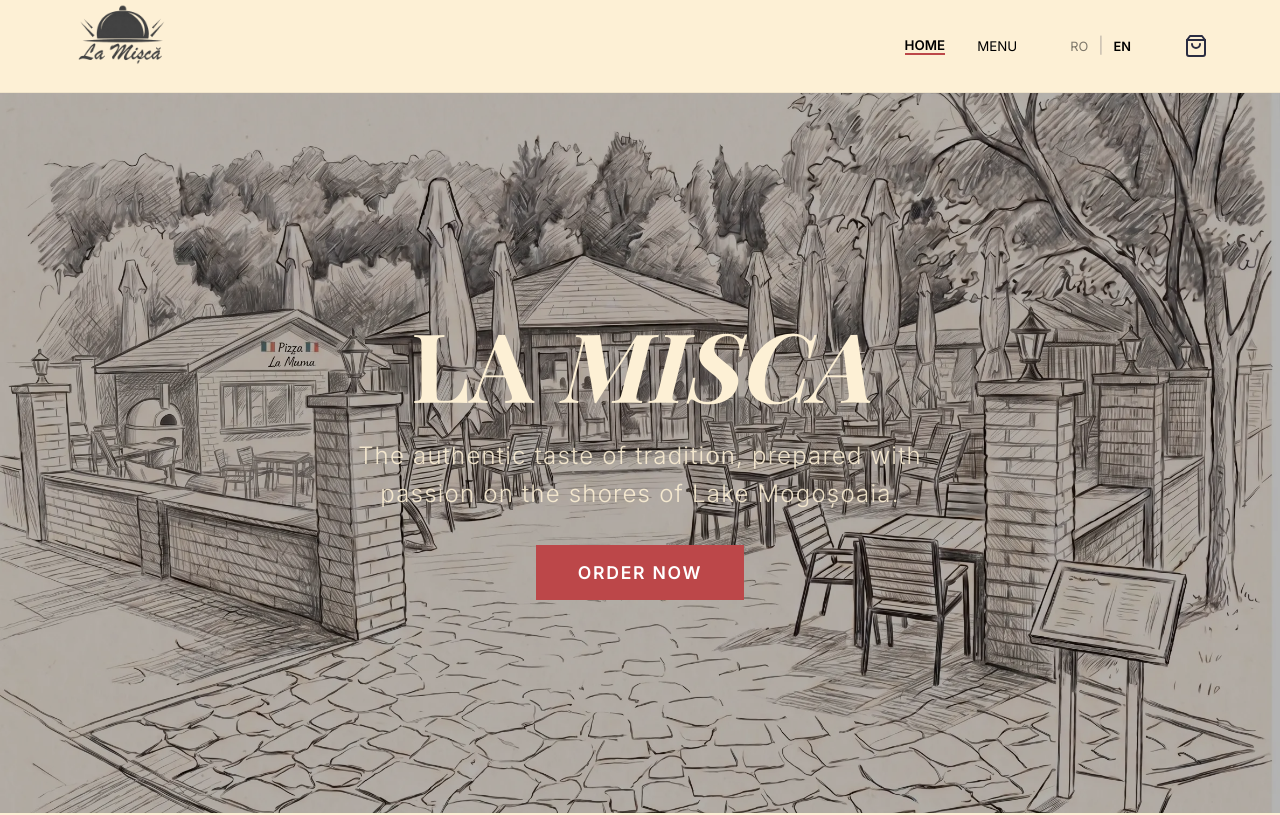
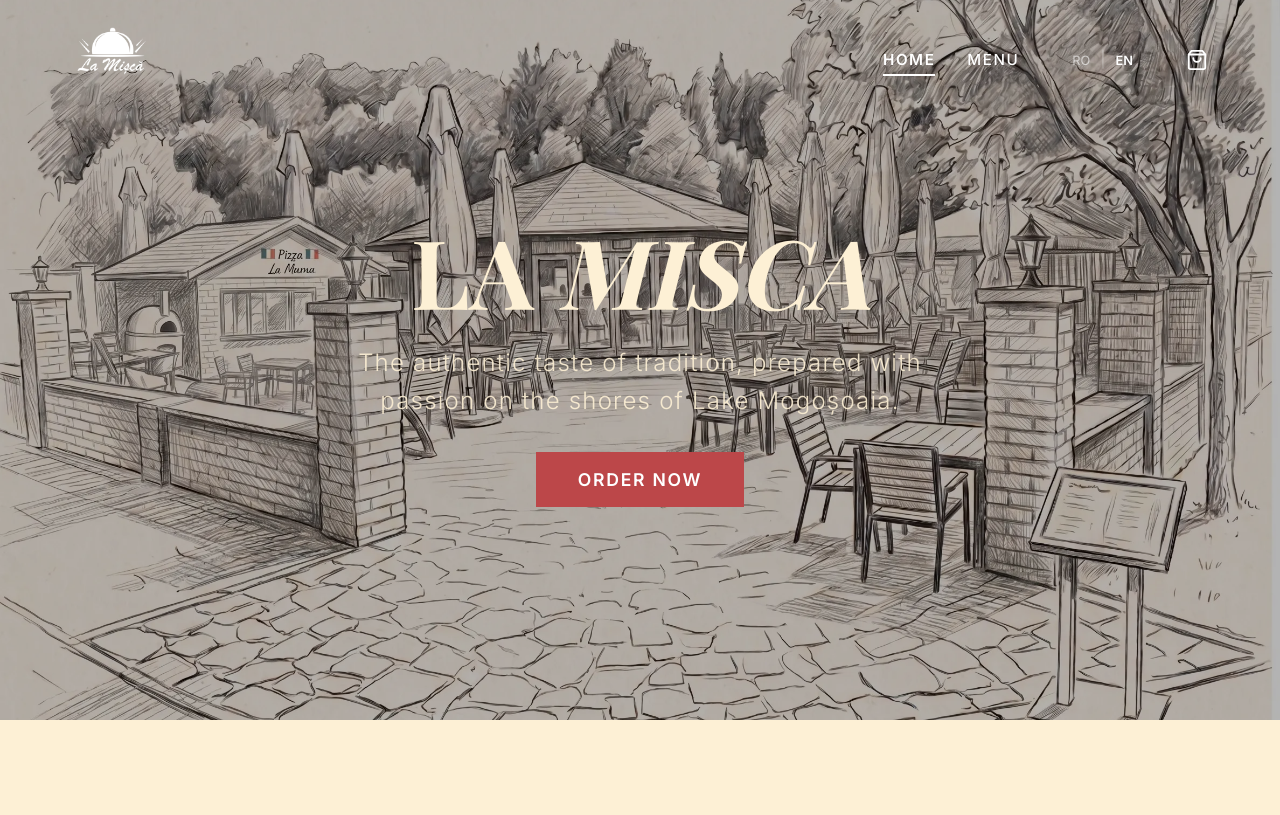
Before and after one commit to Lookah9/LaMisca, a React (Vite) app: page / in a window 1280 px wide. Shown: the top 815 px of the page. Built offline with nearby package versions, Linux system fonts and the light colour scheme.

Commit message:
Implement transparent header with scroll transition

```diff
--- a/src/App.tsx
+++ b/src/App.tsx
@@ -86,7 +86,7 @@
         clearCart={clearCart}
       />
 
-      <main>
+      <main style={{ paddingTop: currentPage === 'home' ? 0 : '100px' }}>
         {currentPage === 'home' ? (
           <Home navigateTo={navigateTo} />
         ) : (
--- a/src/components/Navbar.tsx
+++ b/src/components/Navbar.tsx
@@ -1,5 +1,5 @@
 import { ShoppingBag, Menu as MenuIcon, X, Globe } from 'lucide-react';
-import { useState } from 'react';
+import { useState, useEffect } from 'react';
 import { useLanguage } from '../contexts/LanguageContext';
 import type { Page } from '../App';
 
@@ -12,17 +12,51 @@
 
 export default function Navbar({ currentPage, navigateTo, cartCount, onCartClick }: NavbarProps) {
   const [isMobileMenuOpen, setIsMobileMenuOpen] = useState(false);
+  const [isScrolled, setIsScrolled] = useState(false);
   const { language, setLanguage, t } = useLanguage();
 
+  useEffect(() => {
+    const handleScroll = () => {
+      if (window.scrollY > 50) {
+        setIsScrolled(true);
+      } else {
+        setIsScrolled(false);
+      }
+    };
+
+    window.addEventListener('scroll', handleScroll);
+    return () => window.removeEventListener('scroll', handleScroll);
+  }, []);
+
+  const isTransparent = !isScrolled && currentPage === 'home';
+
+  const navStyle: React.CSSProperties = {
+    padding: isScrolled ? '10px 0' : '20px 0',
+    backgroundColor: isScrolled ? 'var(--color-bg)' : (currentPage === 'home' ? 'transparent' : 'var(--color-bg)'),
+    borderBottom: isScrolled ? '1px solid rgba(0,0,0,0.1)' : '1px solid transparent',
+    position: 'fixed',
+    top: 0,
+    left: 0,
+    right: 0,
+    zIndex: 1000,
+    transition: 'all 0.4s cubic-bezier(0.4, 0, 0.2, 1)',
+    backdropFilter: isScrolled ? 'blur(10px)' : 'none',
+    color: (isScrolled || currentPage !== 'home') ? 'var(--color-text)' : 'white'
+  };
+
+  const linkStyle = (active: boolean): React.CSSProperties => ({
+    fontWeight: active ? '700' : '500',
+    fontSize: '0.95rem',
+    textTransform: 'uppercase',
+    letterSpacing: '0.1em',
+    color: 'inherit',
+    borderBottom: active ? `2px solid ${isScrolled || currentPage !== 'home' ? 'var(--color-primary)' : 'white'}` : '2px solid transparent',
+    padding: '5px 0',
+    transition: 'var(--transition)'
+  });
+
   return (
-    <nav style={{
-      padding: 'var(--spacing-sm) 0',
-      backgroundColor: 'var(--color-bg)',
-      borderBottom: '1px solid rgba(0,0,0,0.05)',
-      position: 'sticky',
-      top: 0,
-      zIndex: 100
-    }}>
+    <nav style={navStyle}>
       <div className="container" style={{
         display: 'flex',
         justifyContent: 'space-between',
@@ -33,17 +67,20 @@
           style={{
             cursor: 'pointer',
             display: 'flex',
-            alignItems: 'center'
+            alignItems: 'center',
+            transition: 'var(--transition)',
+            transform: isScrolled ? 'scale(0.85)' : 'scale(1)'
           }}
         >
           <img
             src="images/logo.png"
             alt="La Misca Logo"
             style={{
-              height: '100px',
+              height: '80px',
               width: 'auto',
               objectFit: 'contain',
-              margin: '-20px 0'
+              filter: (isScrolled || currentPage !== 'home') ? 'none' : 'brightness(0) invert(1)',
+              transition: 'var(--transition)'
             }}
           />
         </div>
@@ -52,19 +89,13 @@
         <div style={{ display: 'flex', gap: 'var(--spacing-md)', alignItems: 'center' }} className="desktop-menu">
           <button
             onClick={() => navigateTo('home')}
-            style={{
-              fontWeight: currentPage === 'home' ? '600' : '400',
-              borderBottom: currentPage === 'home' ? '2px solid var(--color-primary)' : 'none'
-            }}
+            style={linkStyle(currentPage === 'home')}
           >
             {t('nav.home')}
           </button>
           <button
             onClick={() => navigateTo('menu')}
-            style={{
-              fontWeight: currentPage === 'menu' ? '600' : '400',
-              borderBottom: currentPage === 'menu' ? '2px solid var(--color-primary)' : 'none'
-            }}
+            style={linkStyle(currentPage === 'menu')}
           >
             {t('nav.menu')}
           </button>
@@ -76,8 +107,9 @@
               style={{
                 fontSize: '0.8rem',
                 fontWeight: language === 'ro' ? 'bold' : 'normal',
-                opacity: language === 'ro' ? 1 : 0.5,
-                padding: '2px 5px'
+                opacity: language === 'ro' ? 1 : 0.6,
+                padding: '2px 5px',
+                color: 'inherit'
               }}
             >
               RO
@@ -88,13 +120,15 @@
               style={{
                 fontSize: '0.8rem',
                 fontWeight: language === 'en' ? 'bold' : 'normal',
-                opacity: language === 'en' ? 1 : 0.5,
-                padding: '2px 5px'
+                opacity: language === 'en' ? 1 : 0.6,
+                padding: '2px 5px',
+                color: 'inherit'
               }}
             >
               EN
             </button>
           </div>
+
           <div
             onClick={onCartClick}
             style={{
@@ -102,10 +136,11 @@
               marginLeft: 'var(--spacing-sm)',
               cursor: 'pointer',
               display: 'flex',
-              alignItems: 'center'
+              alignItems: 'center',
+              color: 'inherit'
             }}
           >
-            <ShoppingBag size={24} />
+            <ShoppingBag size={22} />
             {cartCount > 0 && (
               <span style={{
                 position: 'absolute',
@@ -116,7 +151,8 @@
                 fontSize: '0.7rem',
                 padding: '2px 6px',
                 borderRadius: '50%',
-                fontWeight: 'bold'
+                fontWeight: 'bold',
+                boxShadow: '0 2px 4px rgba(0,0,0,0.2)'
               }}>
                 {cartCount}
               </span>
@@ -133,7 +169,10 @@
       <style>{`
         @media (max-width: 768px) {
           .desktop-menu { display: none !important; }
-          .mobile-menu-btn { display: block !important; }
+          .mobile-menu-btn {
+            display: block !important;
+            color: ${(isScrolled || currentPage !== 'home') ? 'var(--color-text)' : 'white'};
+          }
         }
       `}</style>
     </nav>
```
